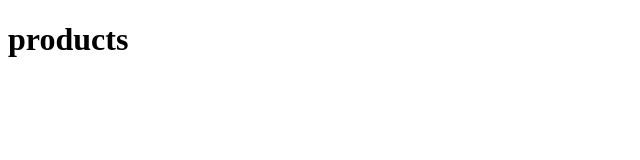
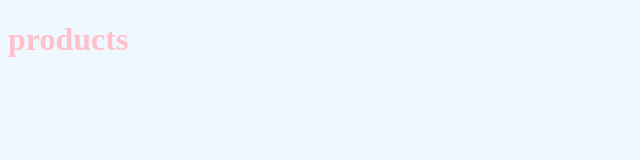
Before and after one commit to programming-teacher-ladaat/branch-2024-demo, a plain HTML site: page products.html in a window 1280 px wide. Shown: the whole page, without its empty margins (0-640 px from the left). Drawn offline with Linux system fonts and the light colour scheme.

Commit message:
add style to body

```diff
--- a/products.html
+++ b/products.html
@@ -5,6 +5,12 @@
     <meta http-equiv="X-UA-Compatible" content="IE=edge">
     <meta name="viewport" content="width=device-width, initial-scale=1.0">
     <title>Products</title>
+    <style>
+        body {
+            background-color: aliceblue;
+            color: pink;
+        }
+    </style>
 </head>
 <body>
     <h1>products</h1>
```
